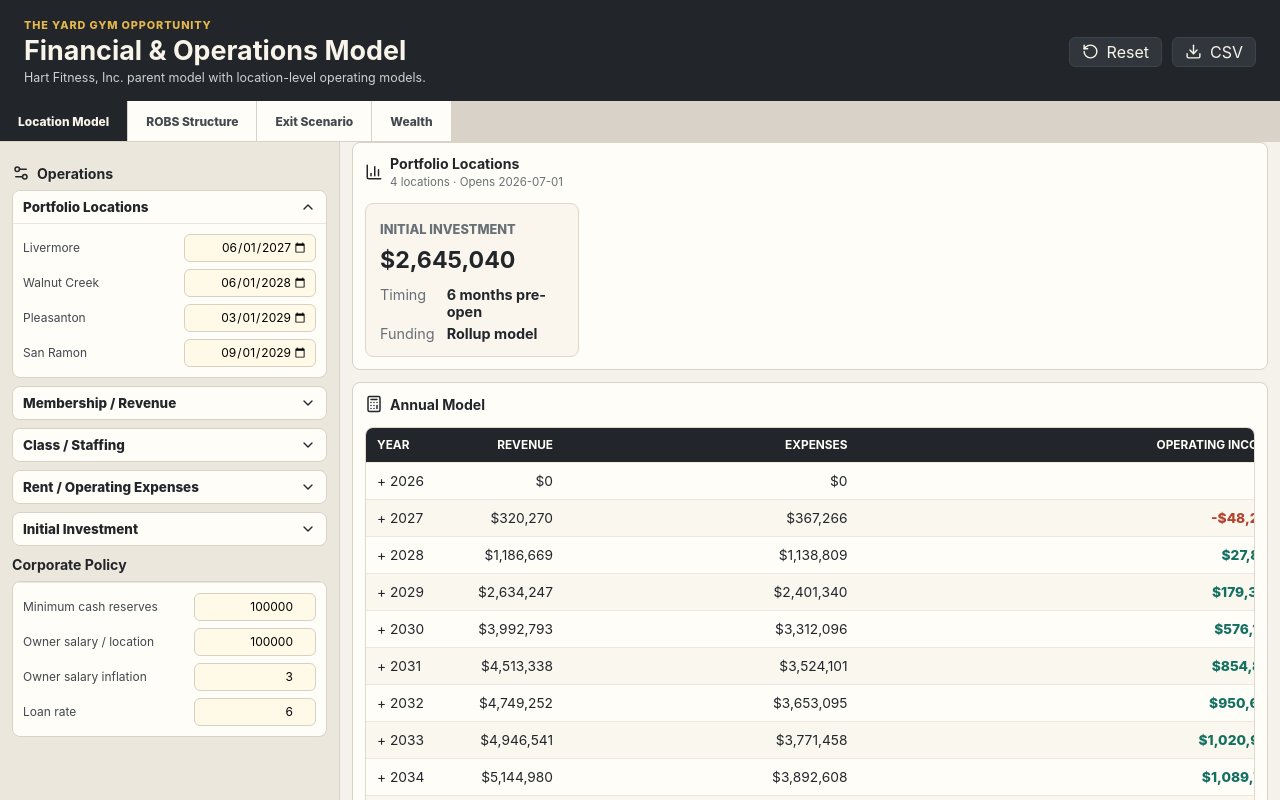
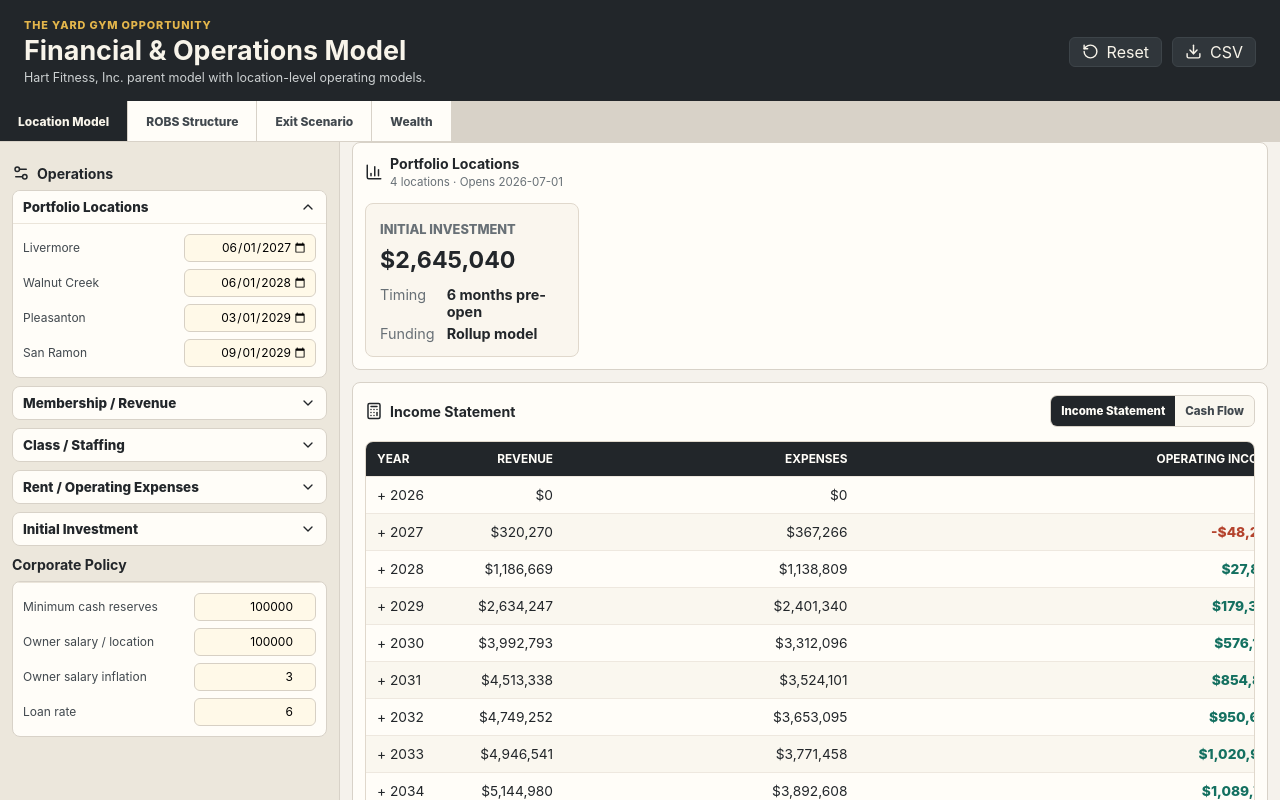
Before and after one commit to jkhart/theyardgym-financials, a React (Vite) app: page / in a window 1280 px wide. Shown: the top 800 px of the page. Built offline with nearby package versions, Linux system fonts and the light colour scheme.

Commit message:
Add financial statement tabs

```diff
--- a/src/components/Dashboard.jsx
+++ b/src/components/Dashboard.jsx
@@ -4,6 +4,7 @@ import { money, pct } from "../lib/formatting.js";
 
 export function Dashboard({ model, locationMeta }) {
   const [expandedYear, setExpandedYear] = useState(null);
+  const [activeStatement, setActiveStatement] = useState("income");
 
   const monthsByYear = model.months.reduce((groups, month) => {
     const year = Number(String(month.date).slice(0, 4));
@@ -17,22 +18,54 @@ export function Dashboard({ model, locationMeta }) {
     setExpandedYear((current) => (current === year ? null : year));
   }
 
+  const statements = {
+    income: {
+      title: "Income Statement",
+      columns: [
+        ["operatingRevenue", "Revenue", "money"],
+        ["totalExpenses", "Expenses", "money"],
+        ["grossOperatingProfit", "Operating Income", "money"],
+        ["corporateDebtService", "Interest Expense", "money"],
+        ["corporateTaxes", "Corp Taxes", "money"],
+        ["netIncome", "Net Income", "money"],
+        ["operatingMargin", "Margin", "percent"],
+      ],
+    },
+    cashFlow: {
+      title: "Cash Flow",
+      columns: [
+        ["beginningCash", "Beginning Cash", "money"],
+        ["grossOperatingProfit", "Operating Income", "money"],
+        ["corporateDebtService", "Interest Paid", "money"],
+        ["corporateTaxes", "Taxes Paid", "money"],
+        ["cCorpCashUsed", "Build-Out Cash Used", "money"],
+        ["totalDistributions", "Distributions", "money"],
+        ["cashChange", "Net Change", "money"],
+        ["endingCash", "Ending Cash", "money"],
+      ],
+    },
+  };
+  const activeConfig = statements[activeStatement];
+
+  function formatCell(row, key, type) {
+    const value = key === "cashChange" ? (row.endingCash ?? 0) - (row.beginningCash ?? 0) : (row[key] ?? 0);
+    if (type === "percent") return pct.format(value);
+    return money.format(value);
+  }
+
+  function cellClass(row, key, type) {
+    if (type === "percent") return "";
+    const value = key === "cashChange" ? (row.endingCash ?? 0) - (row.beginningCash ?? 0) : (row[key] ?? 0);
+    if (!["grossOperatingProfit", "netIncome", "cashChange", "endingCash"].includes(key)) return "";
+    return value < 0 ? "negative" : "positive";
+  }
+
   function renderFinancialCells(row) {
-    return (
-      <>
-        <td>{money.format(row.operatingRevenue)}</td>
-        <td>{money.format(row.totalExpenses)}</td>
-        <td className={row.grossOperatingProfit < 0 ? "negative" : "positive"}>
-          {money.format(row.grossOperatingProfit)}
-        </td>
-        <td>{money.format(row.corporateDebtService ?? 0)}</td>
-        <td>{money.format(row.corporateTaxes ?? 0)}</td>
-        <td className={(row.netIncome ?? row.grossOperatingProfit) < 0 ? "negative" : "positive"}>
-          {money.format(row.netIncome ?? row.grossOperatingProfit)}
-        </td>
-        <td>{pct.format(row.operatingMargin)}</td>
-      </>
-    );
+    return activeConfig.columns.map(([key, , type]) => (
+      <td className={cellClass(row, key, type)} key={key}>
+        {formatCell(row, key, type)}
+      </td>
+    ));
   }
 
   return (
@@ -62,22 +95,32 @@ export function Dashboard({ model, locationMeta }) {
       </div>
 
       <div className="tablePanel">
-        <div className="panelTitle">
-          <Calculator size={18} />
-          <h2>Annual Model</h2>
+        <div className="statementHeader">
+          <div className="panelTitle">
+            <Calculator size={18} />
+            <h2>{activeConfig.title}</h2>
+          </div>
+          <div className="segmentedControl" aria-label="Financial statement">
+            {Object.entries(statements).map(([key, statement]) => (
+              <button
+                className={activeStatement === key ? "active" : ""}
+                key={key}
+                onClick={() => setActiveStatement(key)}
+                type="button"
+              >
+                {statement.title}
+              </button>
+            ))}
+          </div>
         </div>
         <div className="tableWrap">
           <table>
             <thead>
               <tr>
                 <th>Year</th>
-                <th>Revenue</th>
-                <th>Expenses</th>
-                <th>Operating Income</th>
-                <th>Interest Expense</th>
-                <th>Corp Taxes</th>
-                <th>Net Income</th>
-                <th>Margin</th>
+                {activeConfig.columns.map(([, label]) => (
+                  <th key={label}>{label}</th>
+                ))}
               </tr>
             </thead>
             <tbody>
--- a/src/styles.css
+++ b/src/styles.css
@@ -692,6 +692,13 @@ footer {
   color: #fffdf8;
 }
 
+.statementHeader {
+  display: flex;
+  align-items: center;
+  justify-content: space-between;
+  gap: 16px;
+}
+
 .profitChartWrap {
   margin-top: 14px;
   max-width: 100%;
```
